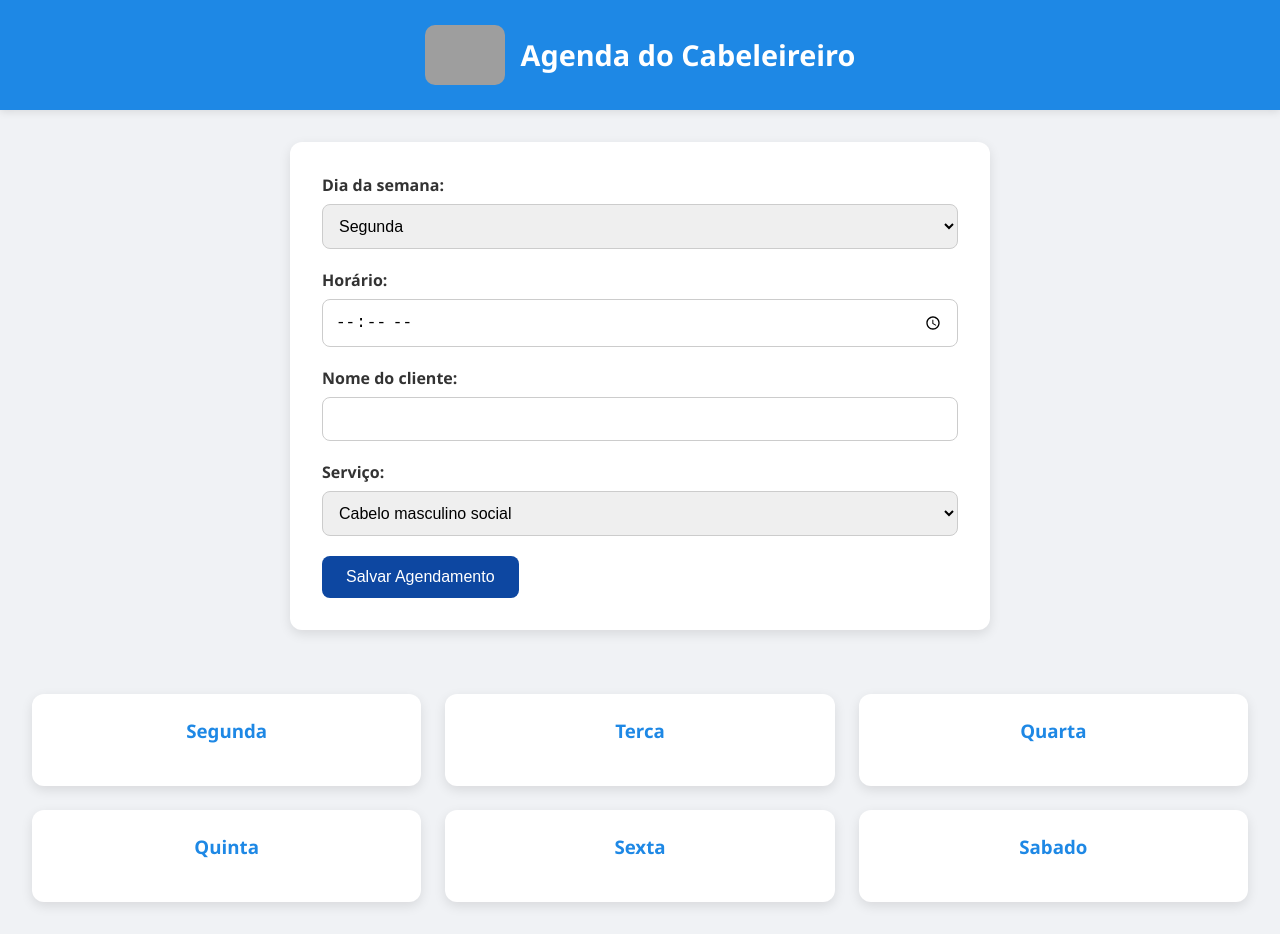
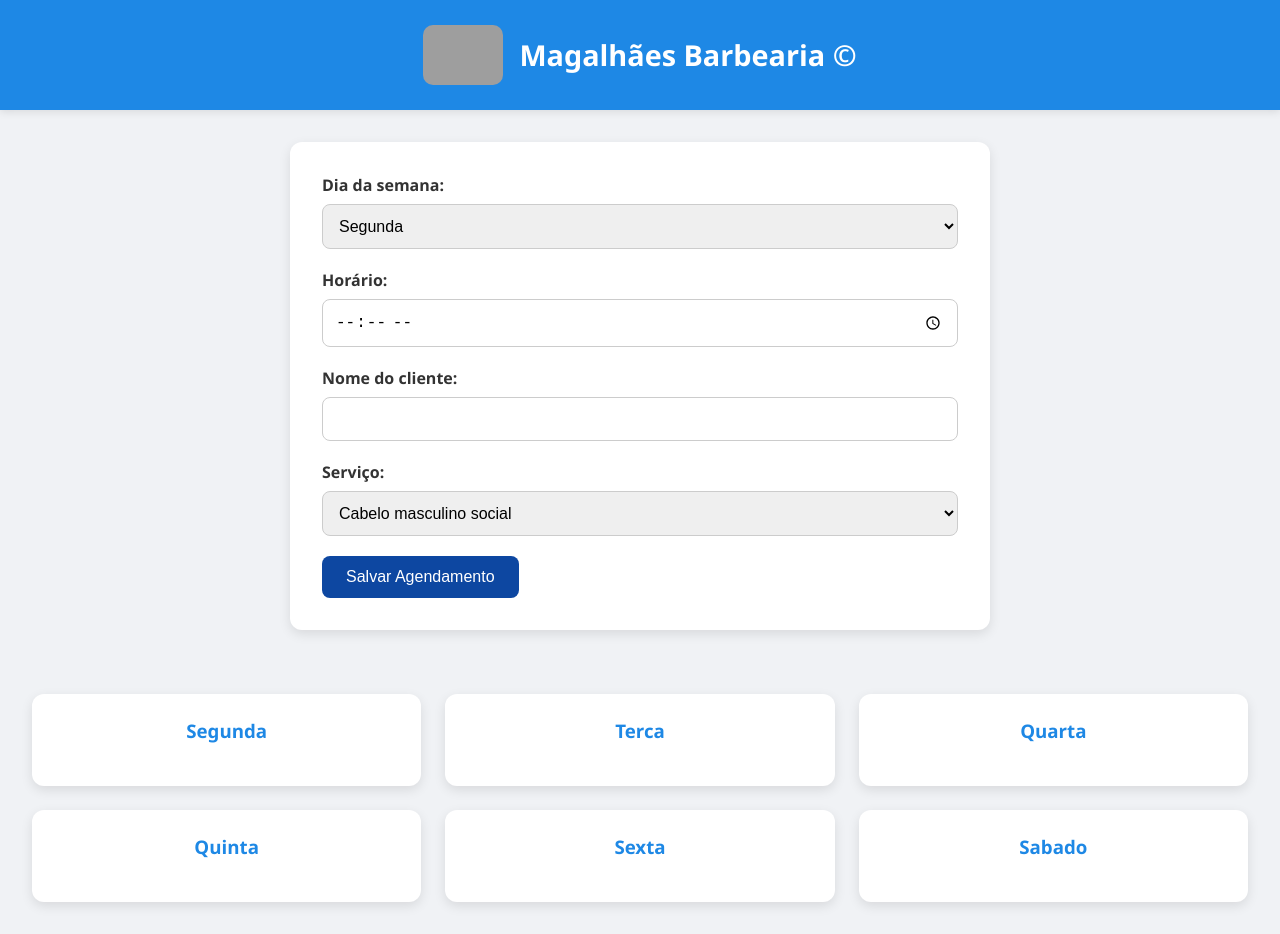
Before and after one commit to jardesonmagalhaes/magalhaesbarbearia, a plain HTML site: page index.html in a window 1280 px wide. Drawn offline with Linux system fonts and the light colour scheme; grey boxes are pictures that could not be loaded.

Commit message:
Update index.html

```diff
--- a/index.html
+++ b/index.html
@@ -150,7 +150,7 @@
 <body>
   <header>
     <img src="https://lh3.googleusercontent.com/p/AF1QipNetH3T615EMUccxBB_tIjT_PD2okJM_qA5AX6E=s1360-w1360-h1020-rw" alt="Logo">
-    <h1>Agenda do Cabeleireiro</h1>
+    <h1>Magalhães Barbearia ©</h1>
   </header>
 
   <form id="form-agendamento">
```
